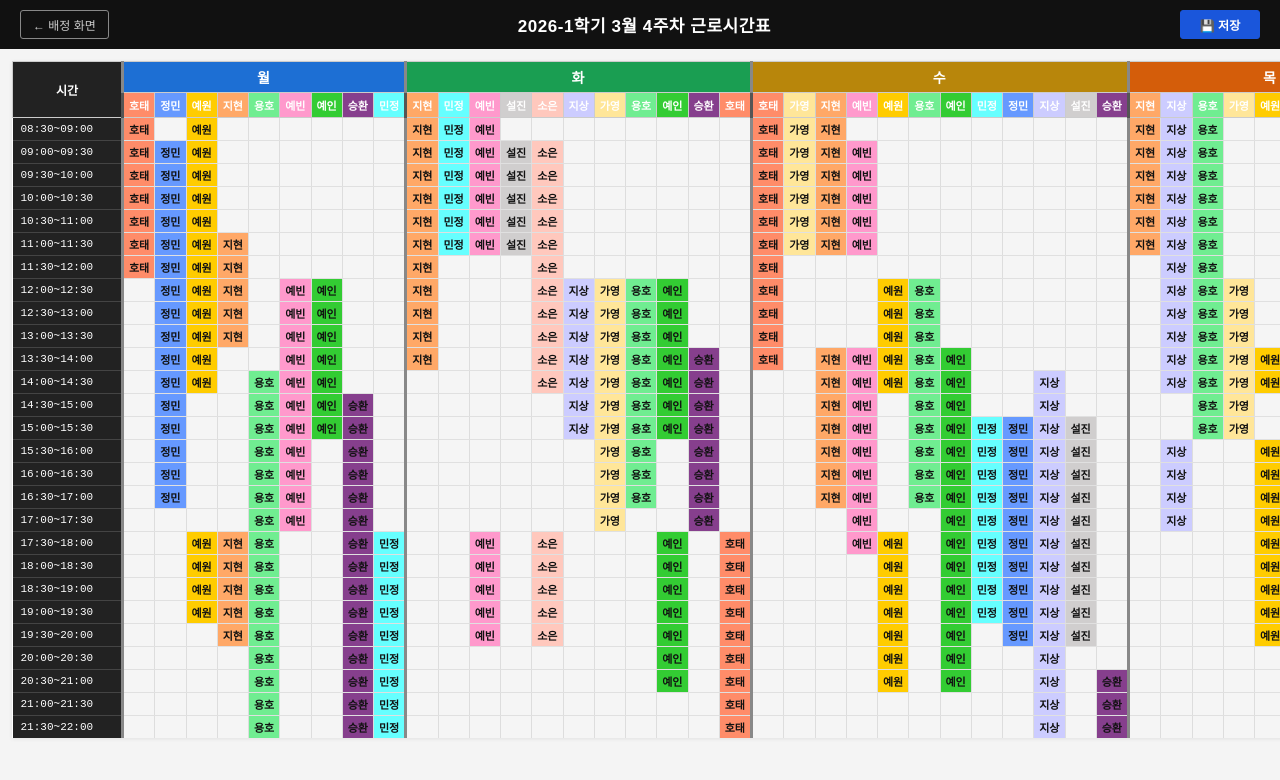
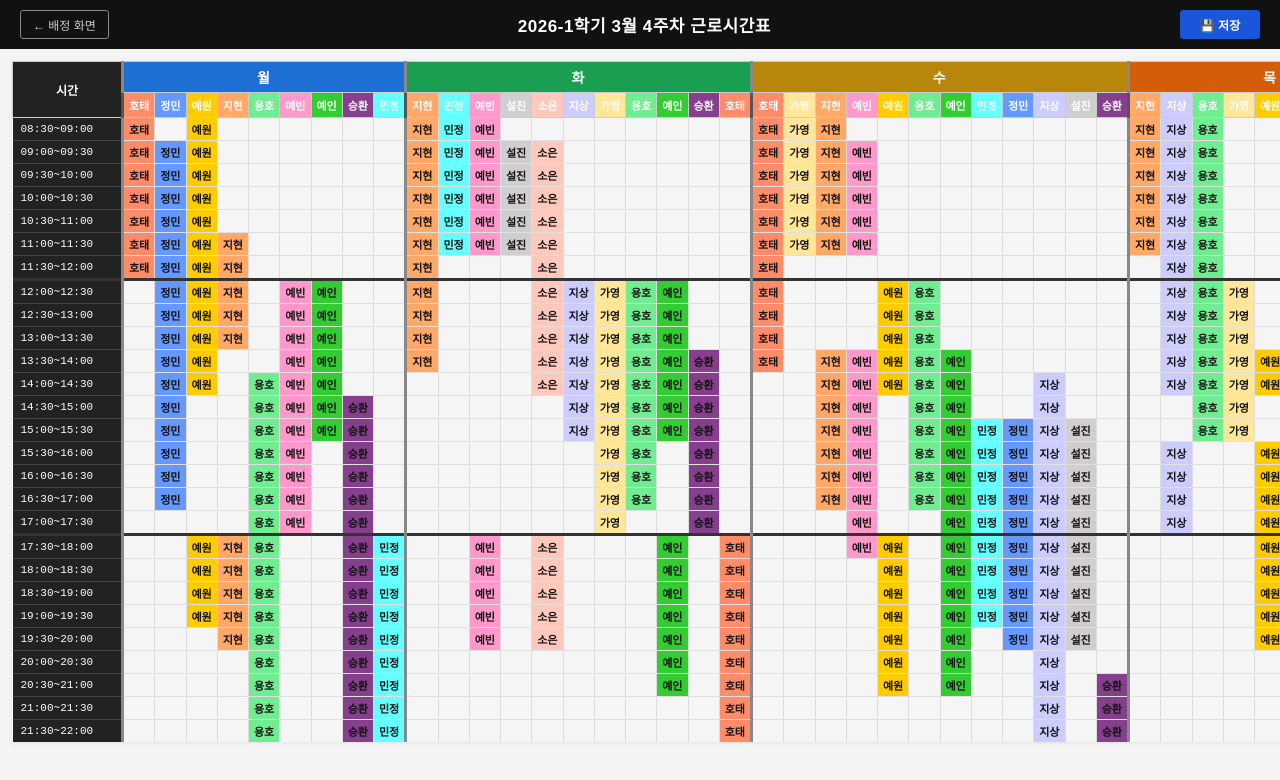
Before and after one commit to GyohakTeam/Gyohak1Team, a React (Vite) app: page / in a window 1280 px wide. Both pictures are taken after a click on the button "📅 시간표 보기". Shown: the top 780 px of the page. Built offline with nearby package versions, Linux system fonts and the light colour scheme.

Commit message:
시간표 버그 해결

```diff
--- a/src/App.jsx
+++ b/src/App.jsx
@@ -1,6 +1,6 @@
 import { useState, useRef, useCallback, useMemo } from "react";
 import { parseData, uid, autoAssign, computeEffectiveSlots } from "./utils";
-import { SCHEDULE, DAYS } from "./schedule";
+import { SCHEDULE, DAYS, SCHEDULE_VERSION } from "./schedule";
 import ClassroomPanel from "./ClassroomPanel";
 import WorkerPanel from "./WorkerPanel";
 import SchedulePage from "./SchedulePage";
@@ -8,7 +8,10 @@ import SchedulePage from "./SchedulePage";
 function initSchedule() {
   try {
     const saved = localStorage.getItem("gyohak-schedule");
-    if (saved) return JSON.parse(saved);
+    if (saved) {
+      const parsed = JSON.parse(saved);
+      if (parsed.version === SCHEDULE_VERSION) return parsed.data;
+    }
   } catch {}
   // SCHEDULE 깊은 복사
   const clone = {};
@@ -289,7 +292,7 @@ export default function App() {
           onDismissReassignBanner={() => setShowReassignBanner(false)}
         />
       </div>
-      <div className="app-version">v1.1.0</div>
+      <div className="app-version">v1.2.0</div>
     </>
   );
 }
--- a/src/SchedulePage.jsx
+++ b/src/SchedulePage.jsx
@@ -1,5 +1,5 @@
 import { useMemo, useState } from "react";
-import { DAYS, getPersonColor } from "./schedule";
+import { DAYS, getPersonColor, SCHEDULE_VERSION } from "./schedule";
 import { toMin } from "./utils";
 
 // 08:30 ~ 22:00, 30분 단위
@@ -27,12 +27,16 @@ function rangesToWorkTimes(ranges) {
 }
 
 function addSlot(ranges, slotMin) {
-  const s = slotMin, e = slotMin + 30;
+  const s = slotMin,
+    e = slotMin + 30;
   const next = [...ranges, [s, e]].sort((a, b) => a[0] - b[0]);
   const merged = [];
   for (const r of next) {
     if (merged.length && r[0] <= merged[merged.length - 1][1]) {
-      merged[merged.length - 1][1] = Math.max(merged[merged.length - 1][1], r[1]);
+      merged[merged.length - 1][1] = Math.max(
+        merged[merged.length - 1][1],
+        r[1],
+      );
     } else {
       merged.push([...r]);
     }
@@ -41,7 +45,8 @@ function addSlot(ranges, slotMin) {
 }
 
 function removeSlot(ranges, slotMin) {
-  const s = slotMin, e = slotMin + 30;
+  const s = slotMin,
+    e = slotMin + 30;
   const result = [];
   for (const [rs, re] of ranges) {
     if (re <= s || rs >= e) {
@@ -76,15 +81,20 @@ export default function SchedulePage({ schedule, onScheduleChange, onBack }) {
           color: getPersonColor(w.name),
         })),
       })),
-    [schedule]
+    [schedule],
   );
 
   function handleCellClick(day, workerIdx, slotMin, working) {
     const newSchedule = { ...schedule };
-    const workers = newSchedule[day].map((w) => ({ ...w, workTimes: [...w.workTimes] }));
+    const workers = newSchedule[day].map((w) => ({
+      ...w,
+      workTimes: [...w.workTimes],
+    }));
     const worker = workers[workerIdx];
     const ranges = workTimesToRanges(worker.workTimes);
-    const newRanges = working ? removeSlot(ranges, slotMin) : addSlot(ranges, slotMin);
+    const newRanges = working
+      ? removeSlot(ranges, slotMin)
+      : addSlot(ranges, slotMin);
     worker.workTimes = rangesToWorkTimes(newRanges);
     newSchedule[day] = workers;
     onScheduleChange(newSchedule);
@@ -92,7 +102,7 @@ export default function SchedulePage({ schedule, onScheduleChange, onBack }) {
   }
 
   function handleSave() {
-    localStorage.setItem("gyohak-schedule", JSON.stringify(schedule));
+    localStorage.setItem("gyohak-schedule", JSON.stringify({ version: SCHEDULE_VERSION, data: schedule }));
     setSaved(true);
     setTimeout(() => setSaved(false), 2500);
   }
@@ -147,22 +157,38 @@ export default function SchedulePage({ schedule, onScheduleChange, onBack }) {
                   >
                     {w.name}
                   </th>
-                ))
+                )),
               )}
             </tr>
           </thead>
           <tbody>
             {TIME_SLOTS.map((slotMin) => (
-              <tr key={slotMin} className="sch-row">
-                <td className="sch-time-td">
+              <tr
+                key={slotMin}
+                className="sch-row"
+                style={
+                  slotMin === 720 || slotMin === 1050
+                    ? { borderTop: "3px solid #333" }
+                    : undefined
+                }
+              >
+                <td
+                  className="sch-time-td"
+                  style={
+                    slotMin === 720 || slotMin === 1050
+                      ? { borderTop: "3px solid #333" }
+                      : undefined
+                  }
+                >
                   {minToTime(slotMin)}~{minToTime(slotMin + 30)}
                 </td>
                 {dayData.map(({ day, workers }) =>
                   workers.map((w, i) => {
                     const ranges = workTimesToRanges(w.workTimes);
                     const working = ranges.some(
-                      ([s, e]) => s < slotMin + 30 && e > slotMin
+                      ([s, e]) => s < slotMin + 30 && e > slotMin,
                     );
+                    const thickTop = slotMin === 720 || slotMin === 1050;
                     return (
                       <td
                         key={day + w.name + i}
@@ -171,10 +197,13 @@ export default function SchedulePage({ schedule, onScheduleChange, onBack }) {
                           backgroundColor: working ? w.color : "#f5f5f5",
                           borderLeft:
                             i === 0 ? "3px solid #888" : "1px solid #ddd",
+                          borderTop: thickTop ? "3px solid #333" : undefined,
                           cursor: "pointer",
                           color: working ? "#111" : "transparent",
                         }}
-                        onClick={() => handleCellClick(day, i, slotMin, working)}
+                        onClick={() =>
+                          handleCellClick(day, i, slotMin, working)
+                        }
                         title={
                           working
                             ? `${w.name} ${minToTime(slotMin)}~${minToTime(slotMin + 30)} 제거`
@@ -184,7 +213,7 @@ export default function SchedulePage({ schedule, onScheduleChange, onBack }) {
                         {w.name}
                       </td>
                     );
-                  })
+                  }),
                 )}
               </tr>
             ))}
--- a/src/schedule.js
+++ b/src/schedule.js
@@ -4,6 +4,8 @@
  */
 
 // 3월 4주차
+
+export const SCHEDULE_VERSION = "2026-03-23";
 
 export const SCHEDULE = {
   월: [
```
